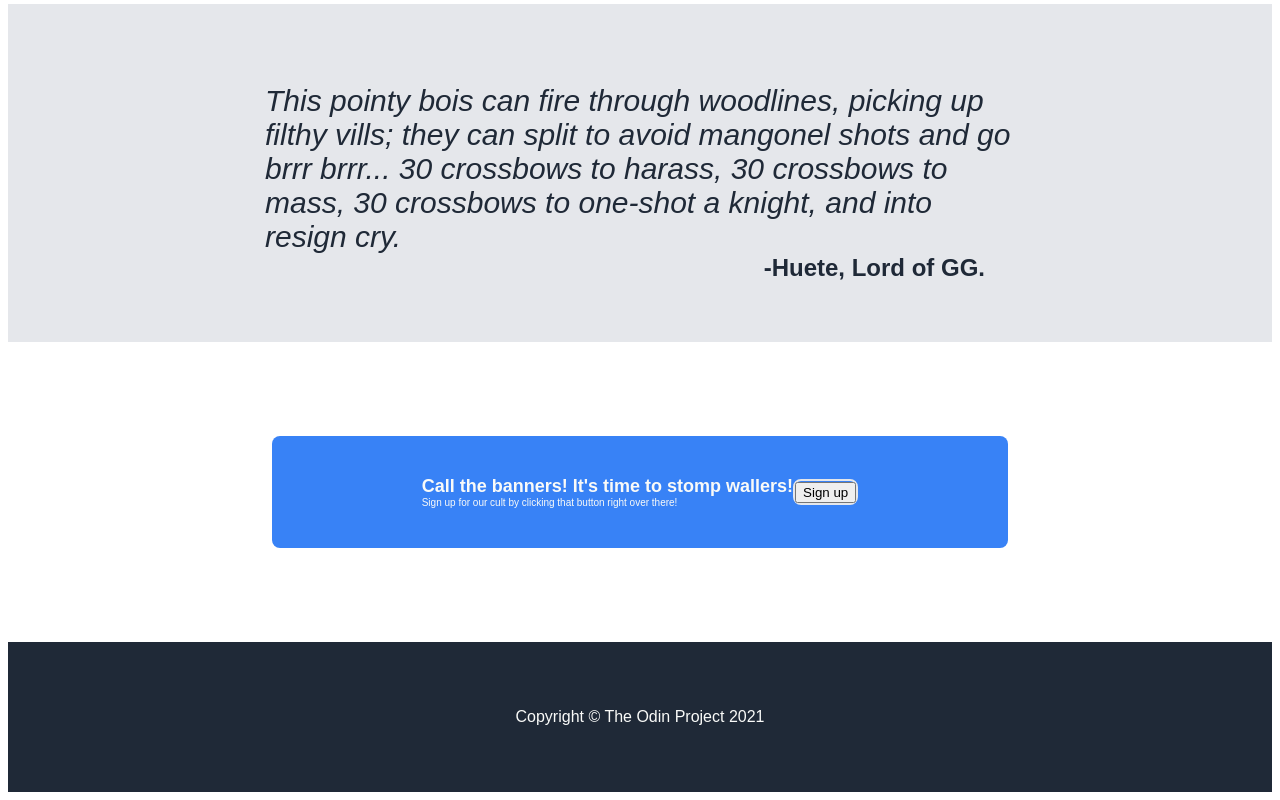
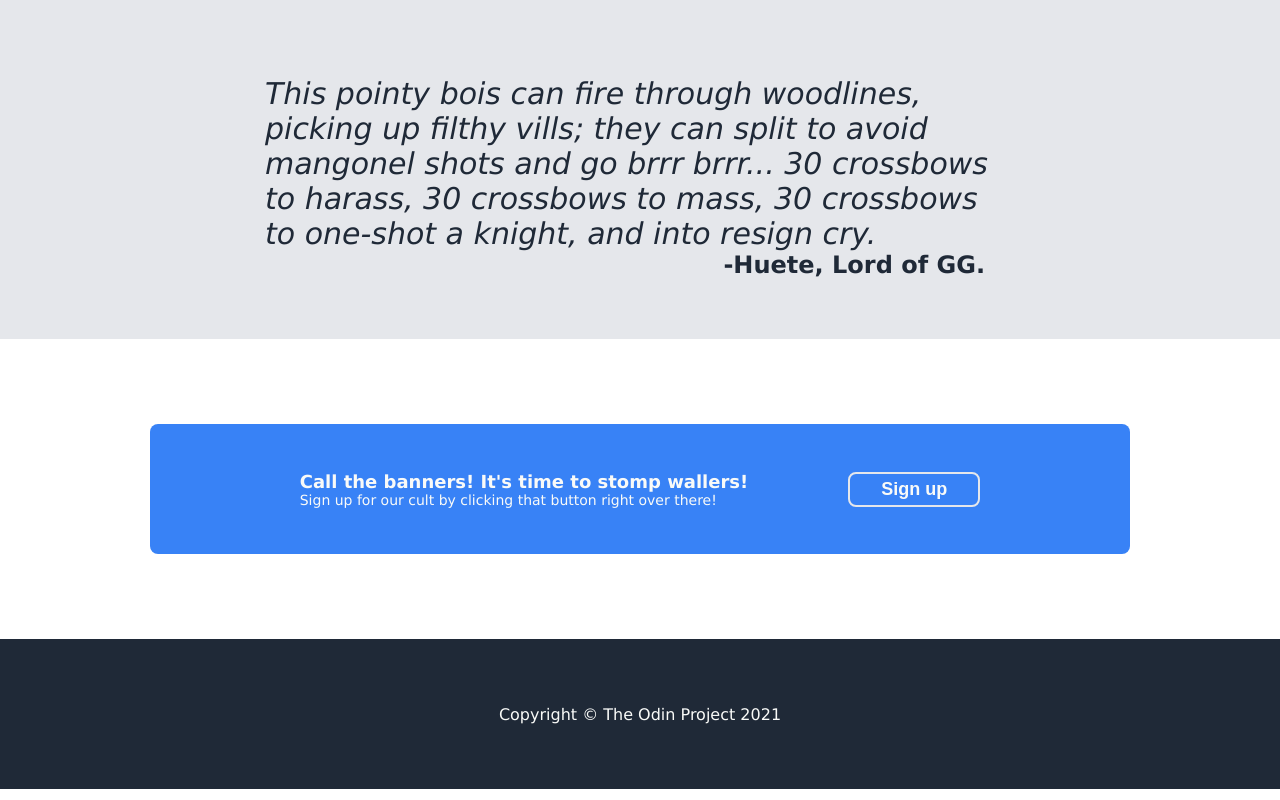
Before and after one commit to TheVeganBoar/landing-page, a plain HTML site: page index.html in a window 1280 px wide. Shown: the part 986-1786 px from the top of the page. Drawn offline with Linux system fonts and the light colour scheme.

Commit message:
style.css

```diff
--- a/style.css
+++ b/style.css
@@ -1,12 +1,16 @@
 body {
     display: flex;
     flex-direction: column;
-    min-height: 100vh;
-    font-family: Arial, Helvetica, sans-serif;
+    width: 100%;
+    margin: 0px;
+    font-family: Verdana, Geneva, sans-serif;
 }
+
 p {
     margin: 0;
 }
+
+
 
 
 .header-bar {
@@ -155,19 +159,21 @@ p {
 
     .sign-up {
         display: flex;
+        height: 300px;
+        color: #e5e7eb;
         justify-content: center;
         align-items: center;
-        height: 300px;
-        font-size: 18px;
-        color: #e5e7eb;
     }
     .blue-box {
         display: flex;
+        align-items: center;
         justify-content: center;
-        align-items: center;
         background-color: #3882F6;
+        height: 50px;
         padding: 40px 150px;
+        font-size: 18px;
         border-radius: 8px;
+        gap: 100px;
     }
         .textforsign {
             flex-grow: 2;
@@ -177,12 +183,22 @@ p {
                 font-weight: bolder;
             }
             .signtxt {
-                font-size:10px;
+                font-size:14px;
             }
         .sign-button {
             flex-grow: 1;
+            padding: 4px 25px;
             border: 2px solid ;
             border-radius: 8px;
+        }
+        input {
+            background: transparent;
+            border-style: none;
+            color: #F9FAF8;
+            font-size: inherit;
+            font-weight: bolder;
+            cursor: pointer;
+
         }
 
 .footer-bar {
```
